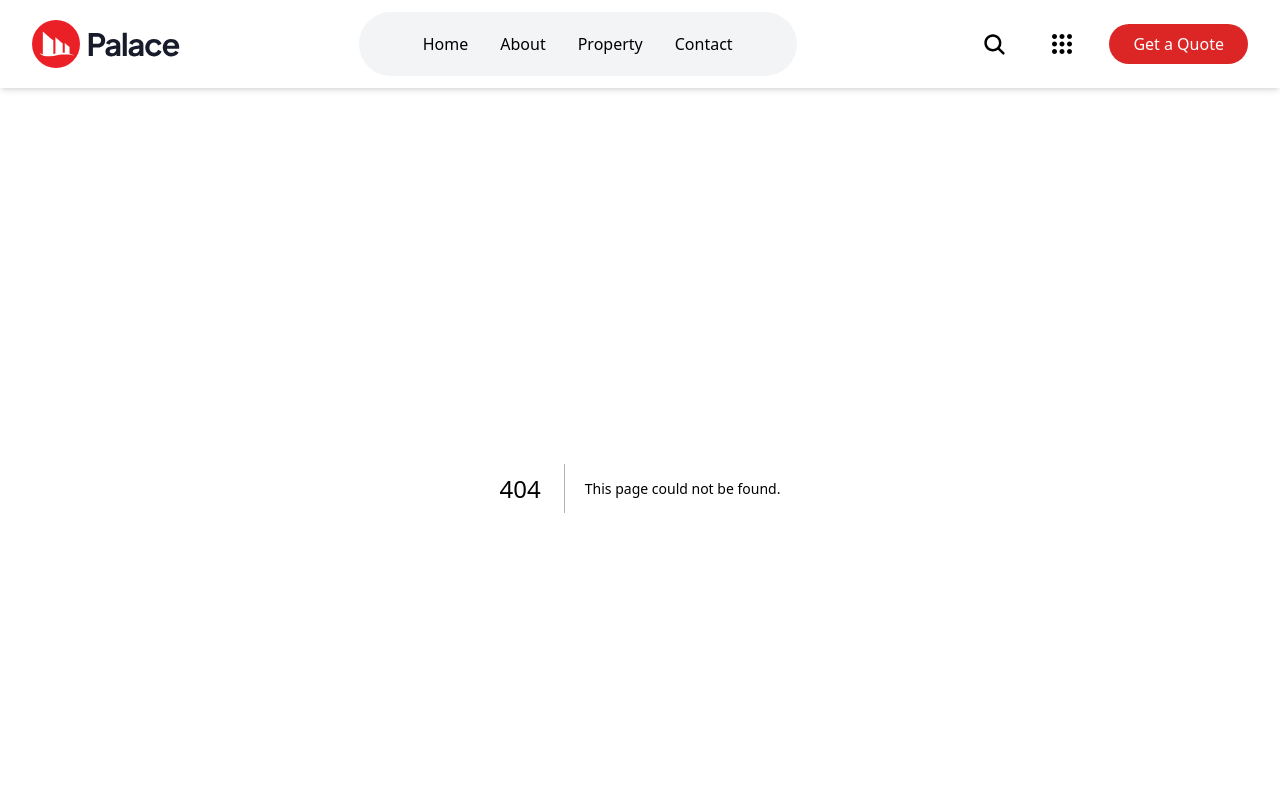
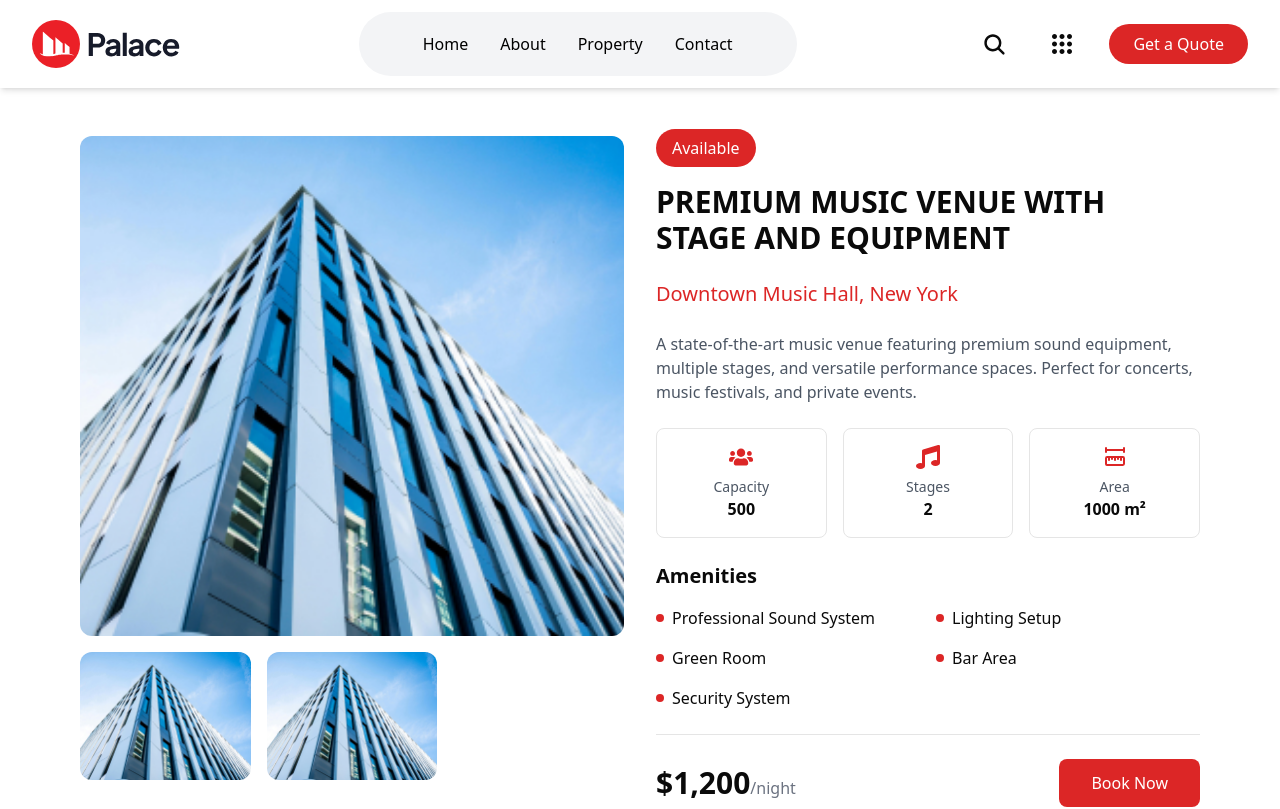
Before and after one commit to desirediv0/palce, a Next.js app: page /property/1 in a window 1280 px wide. Before the commit this address had no page. Shown: the top 809 px of the page. Built offline with nearby package versions, Linux system fonts and the light colour scheme.

Commit message:
making product_details

```diff
--- /dev/null
+++ b/src/app/property/[id]/page.jsx
@@ -0,0 +1,214 @@
+'use client';
+import Image from 'next/image';
+import { FaUsers, FaMusic, FaParking, FaWifi } from 'react-icons/fa';
+import { TbRulerMeasure } from 'react-icons/tb';
+import { useParams } from 'next/navigation';
+
+const propertyDetails = {
+    1: {
+        id: 1,
+        images: ["/property-1.jpg", "/property-1.jpg", "/property-1.jpg"],
+        label: "Available",
+        location: "Downtown Music Hall, New York",
+        title: "PREMIUM MUSIC VENUE WITH STAGE AND EQUIPMENT",
+        description: "A state-of-the-art music venue featuring premium sound equipment, multiple stages, and versatile performance spaces. Perfect for concerts, music festivals, and private events.",
+        capacity: 500,
+        stages: 2,
+        area: "1000 m²",
+        price: "$1,200",
+        amenities: ["Professional Sound System", "Lighting Setup", "Green Room", "Bar Area", "Security System"],
+        features: {
+            parking: true,
+            wifi: true,
+            soundProof: true,
+            backstageArea: true
+        }
+    },
+    2: {
+        id: 2,
+        images: ["/property-2.jpg", "/property-2.jpg", "/property-2.jpg"],
+        label: "Available",
+        location: "Downtown Music Hall, New York",
+        title: "PREMIUM MUSIC VENUE WITH STAGE AND EQUIPMENT",
+        description: "A state-of-the-art music venue featuring premium sound equipment, multiple stages, and versatile performance spaces. Perfect for concerts, music festivals, and private events.",
+        capacity: 500,
+        stages: 2,
+        area: "1000 m²",
+        price: "$1,200",
+        amenities: ["Professional Sound System", "Lighting Setup", "Green Room", "Bar Area", "Security System"],
+        features: {
+            parking: true,
+            wifi: true,
+            soundProof: true,
+            backstageArea: true
+        }
+    },
+    3: {
+        id: 3,
+        images: ["/property-3.jpg", "/property-3.jpg", "/property-3.jpg"],
+        label: "Available",
+        location: "Downtown Music Hall, New York",
+        title: "PREMIUM MUSIC VENUE WITH STAGE AND EQUIPMENT",
+        description: "A state-of-the-art music venue featuring premium sound equipment, multiple stages, and versatile performance spaces. Perfect for concerts, music festivals, and private events.",
+        capacity: 500,
+        stages: 2,
+        area: "1000 m²",
+        price: "$1,200",
+        amenities: ["Professional Sound System", "Lighting Setup", "Green Room", "Bar Area", "Security System"],
+        features: {
+            parking: true,
+            wifi: true,
+            soundProof: true,
+            backstageArea: true
+        }
+    },
+    4: {
+        id: 4,
+        images: ["/property-1.jpg", "/property-1.jpg", "/property-1.jpg"],
+        label: "Available",
+        location: "Downtown Music Hall, New York",
+        title: "PREMIUM MUSIC VENUE WITH STAGE AND EQUIPMENT",
+        description: "A state-of-the-art music venue featuring premium sound equipment, multiple stages, and versatile performance spaces. Perfect for concerts, music festivals, and private events.",
+        capacity: 500,
+        stages: 2,
+        area: "1000 m²",
+        price: "$1,200",
+        amenities: ["Professional Sound System", "Lighting Setup", "Green Room", "Bar Area", "Security System"],
+        features: {
+            parking: true,
+            wifi: true,
+            soundProof: true,
+            backstageArea: true
+        }
+    },
+    5: {
+        id: 5,
+        images: ["/property-2.jpg", "/property-2.jpg", "/property-2.jpg"],
+        label: "Available",
+        location: "Downtown Music Hall, New York",
+        title: "PREMIUM MUSIC VENUE WITH STAGE AND EQUIPMENT",
+        description: "A state-of-the-art music venue featuring premium sound equipment, multiple stages, and versatile performance spaces. Perfect for concerts, music festivals, and private events.",
+        capacity: 500,
+        stages: 2,
+        area: "1000 m²",
+        price: "$1,200",
+        amenities: ["Professional Sound System", "Lighting Setup", "Green Room", "Bar Area", "Security System"],
+        features: {
+            parking: true,
+            wifi: true,
+            soundProof: true,
+            backstageArea: true
+        }
+    },
+    6: {
+        id: 6,
+        images: ["/property-3.jpg", "/property-3.jpg", "/property-3.jpg"],
+        label: "Available",
+        location: "Downtown Music Hall, New York",
+        title: "PREMIUM MUSIC VENUE WITH STAGE AND EQUIPMENT",
+        description: "A state-of-the-art music venue featuring premium sound equipment, multiple stages, and versatile performance spaces. Perfect for concerts, music festivals, and private events.",
+        capacity: 500,
+        stages: 2,
+        area: "1000 m²",
+        price: "$1,200",
+        amenities: ["Professional Sound System", "Lighting Setup", "Green Room", "Bar Area", "Security System"],
+        features: {
+            parking: true,
+            wifi: true,
+            soundProof: true,
+            backstageArea: true
+        }
+    },
+};
+
+const PropertyDetails = () => {
+    const params = useParams();
+    const property = propertyDetails[params.id];
+
+    if (!property) {
+        return <div className="container mx-auto px-6 py-12">Property not found</div>;
+    }
+
+    return (
+        <div className="container mx-auto px-6 lg:px-20 py-12">
+            <div className="grid grid-cols-1 lg:grid-cols-2 gap-8">
+                {/* Main Image */}
+                <div className="space-y-4">
+                    <Image
+                        src={property.images[0]}
+                        alt={property.title}
+                        width={800}
+                        height={500}
+                        className="rounded-xl w-full h-[500px] object-cover"
+                    />
+                    <div className="grid grid-cols-3 gap-4">
+                        {property.images.slice(1).map((img, index) => (
+                            <Image
+                                key={index}
+                                src={img}
+                                alt={`${property.title} ${index + 2}`}
+                                width={200}
+                                height={150}
+                                className="rounded-xl w-full h-32 object-cover"
+                            />
+                        ))}
+                    </div>
+                </div>
+
+                {/* Details */}
+                <div className="space-y-6">
+                    <span className="bg-red-600 text-white px-4 py-2 rounded-full">
+                        {property.label}
+                    </span>
+                    <h1 className="text-3xl font-bold">{property.title}</h1>
+                    <p className="text-red-600 text-xl">{property.location}</p>
+                    <p className="text-gray-600">{property.description}</p>
+
+                    <div className="grid grid-cols-3 gap-4 text-center">
+                        <div className="border p-4 rounded-lg">
+                            <FaUsers className="mx-auto text-2xl text-red-600 mb-2" />
+                            <p className="text-sm text-gray-600">Capacity</p>
+                            <p className="font-bold">{property.capacity}</p>
+                        </div>
+                        <div className="border p-4 rounded-lg">
+                            <FaMusic className="mx-auto text-2xl text-red-600 mb-2" />
+                            <p className="text-sm text-gray-600">Stages</p>
+                            <p className="font-bold">{property.stages}</p>
+                        </div>
+                        <div className="border p-4 rounded-lg">
+                            <TbRulerMeasure className="mx-auto text-2xl text-red-600 mb-2" />
+                            <p className="text-sm text-gray-600">Area</p>
+                            <p className="font-bold">{property.area}</p>
+                        </div>
+                    </div>
+
+                    <div className="space-y-4">
+                        <h3 className="text-xl font-semibold">Amenities</h3>
+                        <ul className="grid grid-cols-2 gap-4">
+                            {property.amenities.map((amenity, index) => (
+                                <li key={index} className="flex items-center">
+                                    <span className="w-2 h-2 bg-red-600 rounded-full mr-2"></span>
+                                    {amenity}
+                                </li>
+                            ))}
+                        </ul>
+                    </div>
+
+                    <div className="border-t pt-6">
+                        <div className="flex justify-between items-center">
+                            <div>
+                                <span className="text-3xl font-bold">{property.price}</span>
+                                <span className="text-gray-500">/night</span>
+                            </div>
+                            <button className="bg-red-600 text-white px-8 py-3 rounded-lg hover:bg-purple-700">
+                                Book Now
+                            </button>
+                        </div>
+                    </div>
+                </div>
+            </div>
+        </div>
+    );
+};
+
+export default PropertyDetails;
--- a/src/app/property_details/page.jsx
+++ /dev/null
@@ -1,14 +0,0 @@
-import Image from "next/image";
-import React from "react";
-
-function page() {
-  return (
-    <>
-      <div className="">
-
-      </div>
-    </>
-  );
-}
-
-export default page;
--- a/src/components/header.jsx
+++ b/src/components/header.jsx
@@ -14,7 +14,7 @@ import {
 } from "@/components/ui/sheet";
 
 const navigationLinks = [
-  { href: "/", label: "Home" },
+  { href: "/", label: "Home"},
   { href: "/about", label: "About" },
   { href: "/property", label: "Property" },
   { href: "/contact", label: "Contact" },
@@ -22,6 +22,7 @@ const navigationLinks = [
 
 const Header = () => {
   const [isSearchOpen, setIsSearchOpen] = useState(false);
+  const [isSearchClose, setIsSearchClose] = useState(true);
 
   return (
     <div className="sticky top-0 z-50">
--- a/src/components/props.jsx
+++ b/src/components/props.jsx
@@ -16,7 +16,7 @@ const properties = [
     baths: 2,
     area: "6×8 m²",
     price: "$2,400",
-    link: "/property_details",
+    link: "/property/1",
   },
   {
     id: 2,
@@ -28,7 +28,7 @@ const properties = [
     baths: 2,
     area: "6×8 m²",
     price: "$2,400",
-    link: "/property_details",
+    link: "/property/1",
   },
   {
     id: 3,
@@ -40,7 +40,7 @@ const properties = [
     baths: 2,
     area: "6×8 m²",
     price: "$2,400",
-    link: "/property_details",
+    link: "/property/1",
   },
   {
     id: 4,
@@ -52,7 +52,7 @@ const properties = [
     baths: 2,
     area: "6×8 m²",
     price: "$2,400",
-    link: "/property_details",
+    link: "/property/1",
   },
   {
     id: 5,
@@ -64,7 +64,7 @@ const properties = [
     baths: 2,
     area: "6×8 m²",
     price: "$2,400",
-    link: "/property_details",
+    link: "/property/1",
   },
   {
     id: 6,
@@ -76,7 +76,7 @@ const properties = [
     baths: 2,
     area: "6×8 m²",
     price: "$2,400",
-    link: "/property_details",
+    link: "/property/1",
   },
 ];
 
```
Also changed, not shown: public/github-recovery-codes.txt (added).
